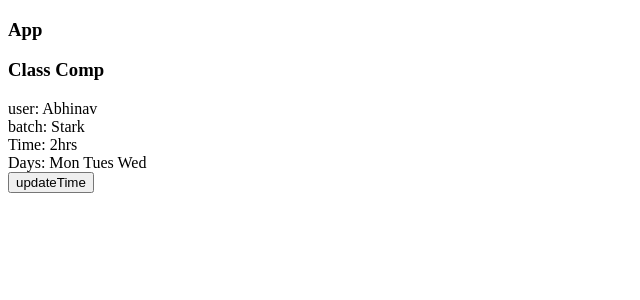
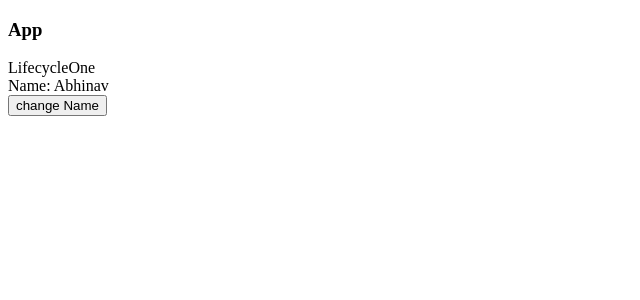
Before and after one commit to Abhinavav23/stark-react-basic, a React (Create React App) app: page / in a window 1280 px wide. Shown: the top 300 px of the page, without its empty margins (0-640 px from the left). Built offline with nearby package versions, Linux system fonts and the light colour scheme.

Commit message:
[31 july 2023] lifecycle methods in class comp

```diff
--- a/src/V3/App.jsx
+++ b/src/V3/App.jsx
@@ -5,6 +5,7 @@ import { Posts } from "./components/FetchDataFromAPi/Posts";
 import { Albums } from "./components/FetchDataFromAPi/Albums";
 import { CommentsWithLoader } from "./components/FetchDataFromAPi/CommentsWithLoader";
 import { ClassCompExOne } from "./components/ClassBasedComp/ClassCompExOne";
+import LifecycleOne from "./components/ClassBasedComp/Lifecycle/LifecycleOne";
 
 export const App = () => {
   const [show, setShow] = useState(true);
@@ -18,7 +19,11 @@ export const App = () => {
       {/* <Posts/> */}
       {/* <Albums/> */}
       {/* <CommentsWithLoader/> */}
-      <ClassCompExOne username={"Abhinav"} batch={"Stark"}/>
+      {/* <ClassCompExOne username={"Abhinav"} batch={"Stark"}/> */}
+      <LifecycleOne/>
     </div>
   );
 };
+
+
+// new ClassCompExOne('this', 'val')
--- a/src/V3/components/ClassBasedComp/ClassCompExOne.jsx
+++ b/src/V3/components/ClassBasedComp/ClassCompExOne.jsx
@@ -2,12 +2,16 @@ import { Component } from "react";
 
 export class ClassCompExOne extends Component{
     constructor(props){
+        // calling Component class constructor
         super(props);
+        // creating and initialize a state in class comp
         this.state = {
             classTime: '2hrs',
             classDays: ['Mon', 'Tues', 'Wed']
         }
     }
+
+
 
     updateTime = () => {
         console.log('updating time'); //sync
--- /dev/null
+++ b/src/V3/components/ClassBasedComp/Lifecycle/LifecycleOne.jsx
@@ -0,0 +1,65 @@
+import React, { Component } from "react";
+
+export default class LifecycleOne extends Component {
+  constructor(props) {
+    super(props);
+    this.state = {
+      name: "Abhinav",
+      //   batch: this.props.batch
+    };
+    console.log("running constructor");
+  }
+
+  componentDidMount() {
+    // for side effects
+    //
+    console.log("running component did mount");
+  }
+
+  shouldComponentUpdate() {
+    console.log("running shouldComponentUpdate");
+    return true;
+  }
+
+  componentDidUpdate() {
+    console.log("running componentDidUpdate");
+  }
+
+  getSnapshotBeforeUpdate() {
+    console.log("running getSnapshotBeforeUpdate");
+    return null
+  }
+
+  updateName = () => {
+    this.setState({
+        ...this.state,
+        name: "updated Name"
+    })
+  }
+
+  render() {
+    console.log("running render");
+    // this method returns JSX code what needs to be shown in the DOM
+    // required method
+    return (
+      <>
+        <div>LifecycleOne</div>
+        <div>Name: {this.state.name}</div>
+        <button onClick={this.updateName}>change Name</button>
+      </>
+    );
+  }
+
+  static getDerivedStateFromProps() {
+    // when state is dependant on props then this method is used
+    // to update the value of state based on prop update
+    console.log("Running getDerivedStateFromProps");
+    return null;
+  }
+}
+
+// const a = 20
+
+// const b = a*40;
+
+// const c = 40*10
```
Also changed, not shown: whiteboard_Images/clas-comp.png (added).
